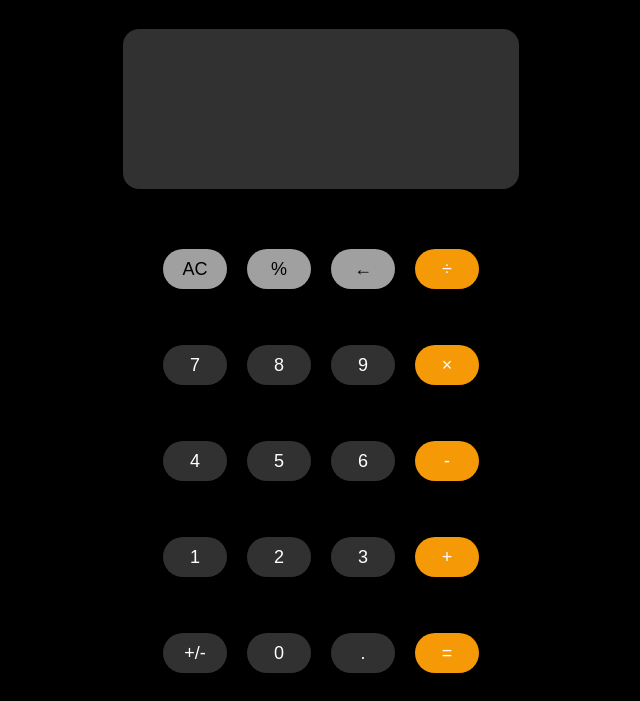
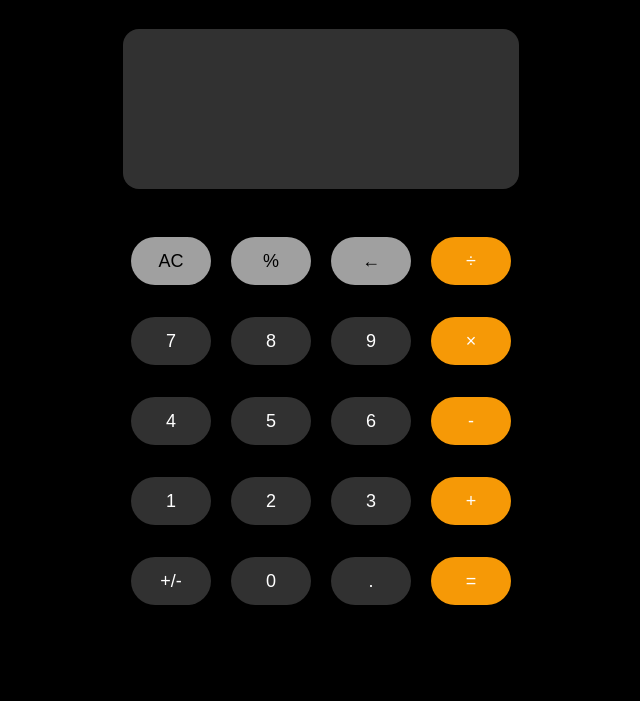
Before and after one commit to Krishan-Kant-11/iOS-and-Android-inspired-Calculator-Web-App, a plain HTML site: page index.html in a window 1280 px wide. Shown: the part 117-818 px from the top of the page, without its empty margins (319-959 px from the left). Drawn offline with Linux system fonts and the light colour scheme.

Commit message:
button fix

```diff
--- a/style.css
+++ b/style.css
@@ -73,7 +73,7 @@ h1{
 
 .buttons{
 	margin-top:2rem;
-	height: 60vh;
+	height: 50vh;
 	/* margin-bottom: 0px; */
 	display: flex;
 	flex-direction: column;
@@ -98,8 +98,8 @@ h1{
 	font-size: large;
 	margin: 10px;
 	padding: 10px;
-	width: 8vh;
-	height: 5vh;
+	width: 10vh;
+	height: 6vh;
 	max-width: 80px;
 	/* border-radius: 50%; */
 }
```
